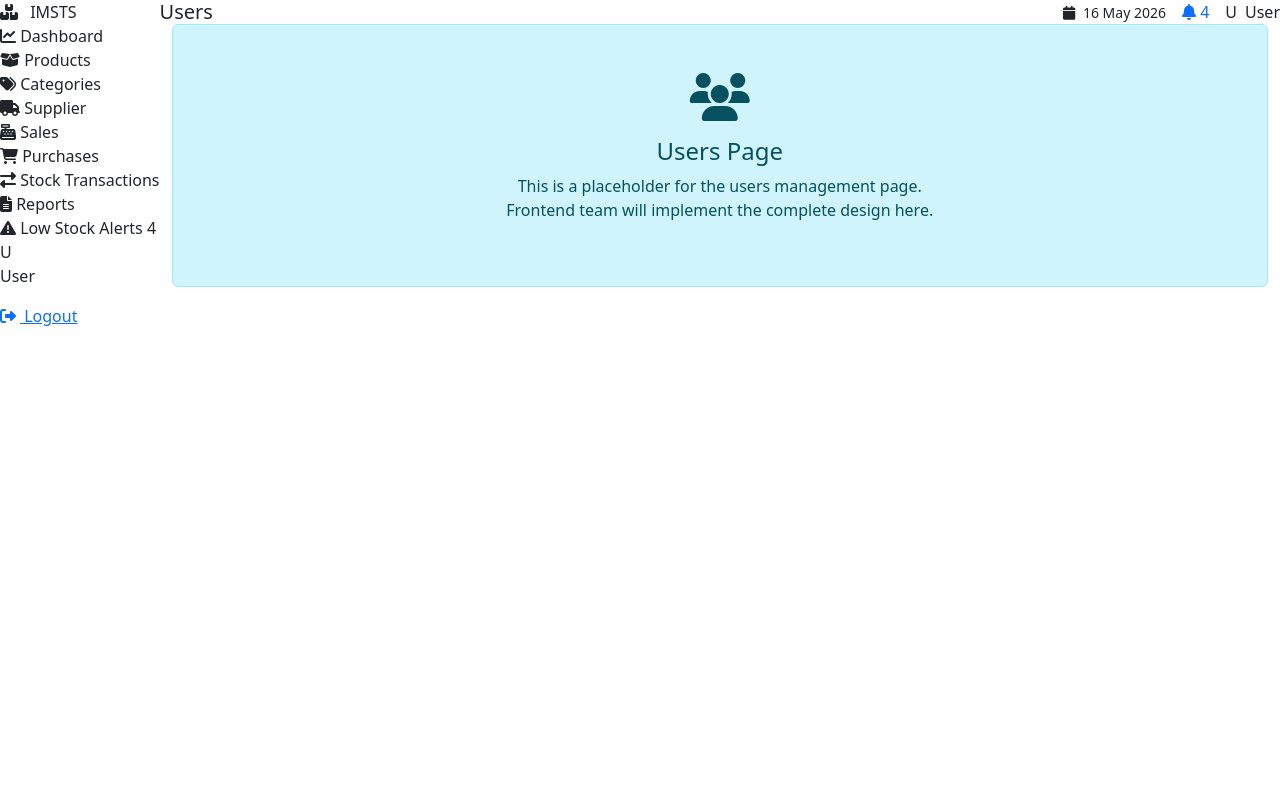
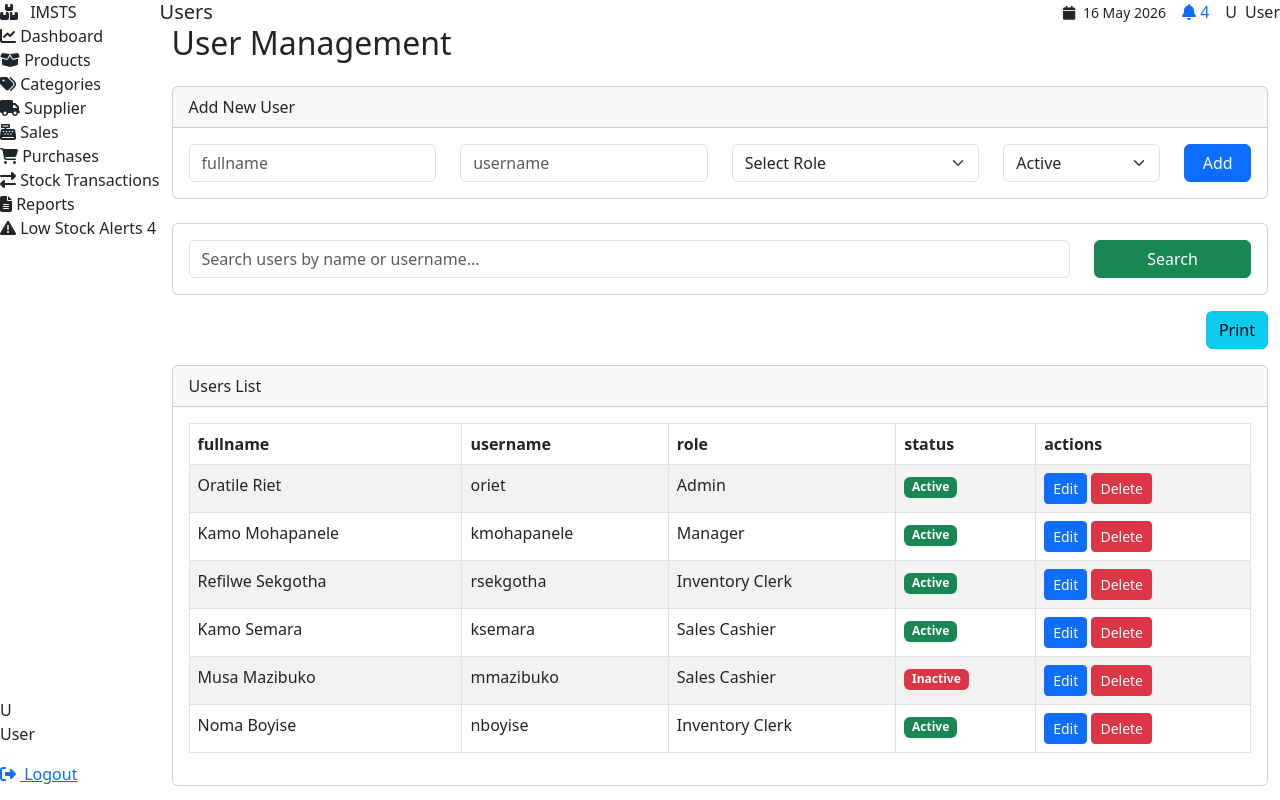
Before and after one commit to OratileNwu/IMSTS-Database-Project, a Flask app: page /users in a window 1280 px wide. Run offline with Flask 3, Linux system fonts and the light colour scheme.

Commit message:
Enhance users.html with user management features

```diff
--- a/templates/users.html
+++ b/templates/users.html
@@ -1,11 +1,115 @@
 {% extends "base.html" %}
 
 {% block content %}
+
+<!-- FLASH MESSAGES -->
+{% with messages = get_flashed_messages(with_categories=true) %}
+    {% if messages %}
+        {% for category, message in messages %}
+<div class="alert alert-{{ category if category != 'message' else 'info' }} alert-dismissible fade show" role="alert">
+    <i class="fa {% if category == 'success' %}fa-check-circle{% elif category == 'danger' %}fa-exclamation-circle{% else %}fa-info-circle{% endif %} me-2"></i>
+    {{ message }}
+    <button type="button" class="btn-close" data-bs-dismiss="alert"></button>
+</div>
+        {% endfor %}
+    {% endif %}
+{% endwith %}
+
 <div class="container-fluid">
-    <div class="alert alert-info text-center p-5">
-        <i class="fas fa-users fa-3x mb-3 d-block"></i>
-        <h4>Users Page</h4>
-        <p>This is a placeholder for the users management page.<br>Frontend team will implement the complete design here.</p>
+
+    <h2 class="mb-4">User Management</h2>
+
+    <!-- Add User Form -->
+    <div class="card mb-4">
+        <div class="card-header">Add New User</div>
+        <div class="card-body">
+            <form method="POST">
+                <div class="row">
+                    <div class="col-md-3">
+                        <input type="text" name="fullname" class="form-control" placeholder="fullname" required>
+                    </div>
+                    <div class="col-md-3">
+                        <input type="text" name="username" class="form-control" placeholder="username" required>
+                    </div>
+                    <div class="col-md-3">
+                        <select name="role" class="form-select" required>
+                            <option value="">Select Role</option>
+                            <option value="Admin">Admin</option>
+                            <option value="Manager">Manager</option>
+                            <option value="Inventory Clerk">Inventory Clerk</option>
+                            <option value="Sales Cashier">Sales Cashier</option>
+                        </select>
+                    </div>
+                    <div class="col-md-2">
+                        <select name="is_active" class="form-select">
+                            <option value="1">Active</option>
+                            <option value="0">Inactive</option>
+                        </select>
+                    </div> <div class="col-md-1">
+                        <button type="submit" class="btn btn-primary w-100">Add</button>
+                    </div>
+                </div>
+            </form>
+        </div>
     </div>
-</div>
-{% endblock %}
+
+    <!--search-->
+    <div class="card mb-3">
+        <div class="card-body">
+            <form method="GET">
+                <div class="row">
+                    <div class="col-md-10">
+                        <input type="text" name="search" class="form-control" placeholder="Search users by name or username..." value="{{ search_query }}">
+                    </div>
+                    <div class="col-md-2">
+                        <button type="submit" class="btn btn-success w-100">Search</button>
+                    </div>
+                </div>
+            </form>
+        </div>
+    </div>
+    <!--print buttons-->
+    <div class="mb-3 d-flex justify-content-end gap-2">
+        <button type="button" onclick="window.print()" class="btn btn-info">Print</button>
+    </div>
+    <!-- Users Table -->
+    <div class="card">
+        <div class="card-header">Users List</div>
+        <div class="card-body">
+            <table class="table table-bordered table-striped">
+                <thead>
+                    <tr>
+                        <th>fullname</th>
+                        <th>username</th>
+                        <th>role</th>
+                        <th>status</th>
+                        <th>actions</th>
+                    </tr>
+                </thead>
+                <tbody>
+                    {% for user in users %}
+                    <tr>
+                        <td>{{ user.fullname }}</td>
+                        <td>{{ user.username }}</td>
+                        <td>{{ user.role }}</td>
+                        <td>
+                            {% if user.is_active == 1 %}
+                            <span class="badge bg-success">Active</span>
+                            {% else %}
+                            <span class="badge bg-danger">Inactive</span>
+                            {% endif %}
+                        </td>
+
+                        <td>
+                            <a href="{{url_for('edit_user', id=user.id) }}" class="btn btn-primary btn-sm">Edit</a>
+                            <form method="POST" action="{{ url_for('delete_user', id=user.id) }}" style="display: inline-block;" onsubmit="return confirm('Are you sure you want to delete this user?');">
+                                <button type="submit" class="btn btn-danger btn-sm">Delete</button>
+                            </form>
+                        </td>
+                    </tr>
+                    {% endfor %}
+                </tbody>
+            </table>
+        </div>
+    </div>
+    {% endblock %}
```
